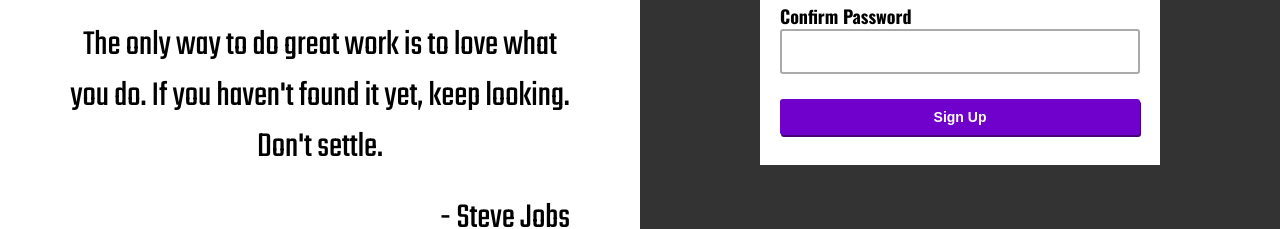
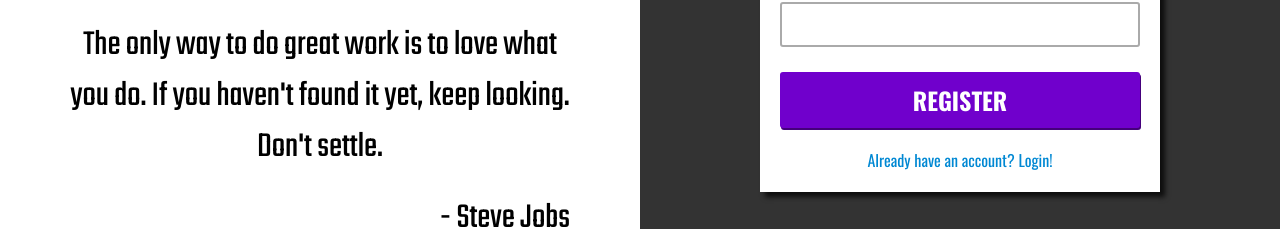
Before and after one commit to Josep1992/indevr, a React (Create React App) app: page /register in a window 1280 px wide. Shown: the part 541-770 px from the top of the page. Built offline with nearby package versions, Linux system fonts and the light colour scheme; what @synapsestudios/fetch-client would draw is missing.

Commit message:
add link to login, more styling

```diff
--- a/src/css/colors.scss
+++ b/src/css/colors.scss
@@ -2,4 +2,5 @@
   --primary: #7000cc;
   --gray: #6d747c;
   --red: #cc444a;
+  --blue: #0088d3;
 }
--- a/src/css/forms/buttons.scss
+++ b/src/css/forms/buttons.scss
@@ -7,6 +7,7 @@
   font-weight: 700;
   border: none;
   box-shadow: 1px 2px #999;
+  font-family: 'Oswald';
 
   &:active {
     box-shadow: none;
--- a/src/css/index.scss
+++ b/src/css/index.scss
@@ -33,6 +33,11 @@ h6 {
   font-family: 'Teko', 'Oswald', 'Roboto', 'Helvetica Neue', sans-serif;
 }
 
+a {
+  color: #0088d3;
+  text-decoration: none;
+}
+
 code {
   font-family: source-code-pro, Menlo, Monaco, Consolas, 'Courier New', monospace;
 }
--- a/src/css/views/register.scss
+++ b/src/css/views/register.scss
@@ -47,6 +47,9 @@
       padding: 20px;
       width: 100%;
       max-width: 400px;
+      -webkit-box-shadow: 5px 5px 5px 0px rgba(0, 0, 0, 0.75);
+      -moz-box-shadow: 5px 5px 5px 0px rgba(0, 0, 0, 0.75);
+      box-shadow: 5px 5px 5px 0px rgba(0, 0, 0, 0.75);
 
       .input-wrapper__label {
         font-size: 18px;
@@ -55,6 +58,13 @@
       button {
         width: 100%;
         margin-left: 0;
+        font-size: 24px;
+      }
+
+      a {
+        text-align: center;
+        display: block;
+        margin-top: 10px;
       }
     }
   }
--- a/src/views/Register/RegistrationForm.js
+++ b/src/views/Register/RegistrationForm.js
@@ -2,6 +2,7 @@ import React, { Component } from 'react';
 import PropTypes from 'prop-types';
 import { Formik, Form, Field } from 'formik';
 import * as Yup from 'yup';
+import { Link } from 'react-router-dom';
 
 import InputWrapper from '../../common/components/forms/InputWrapper';
 
@@ -54,10 +55,11 @@ class Register extends Component {
       </InputWrapper>
       <div>
         <button type="submit" className="btn btn-primary" disabled={isSubmitting}>
-          Sign Up
+          REGISTER
         </button>
       </div>
       {this.state.error && <div className="form-error">{this.state.error}</div>}
+      <Link to="/login">Already have an account? Login!</Link>
     </Form>
   );
 
```
